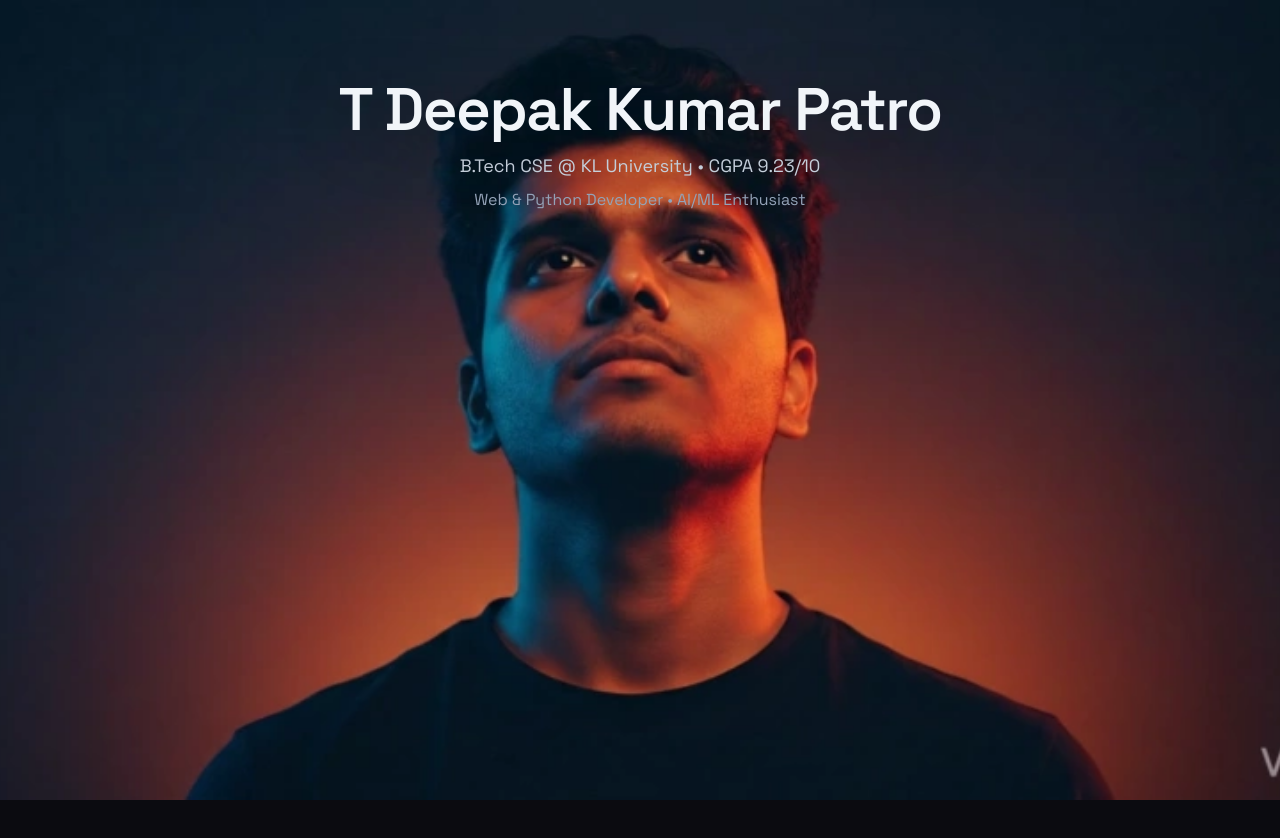
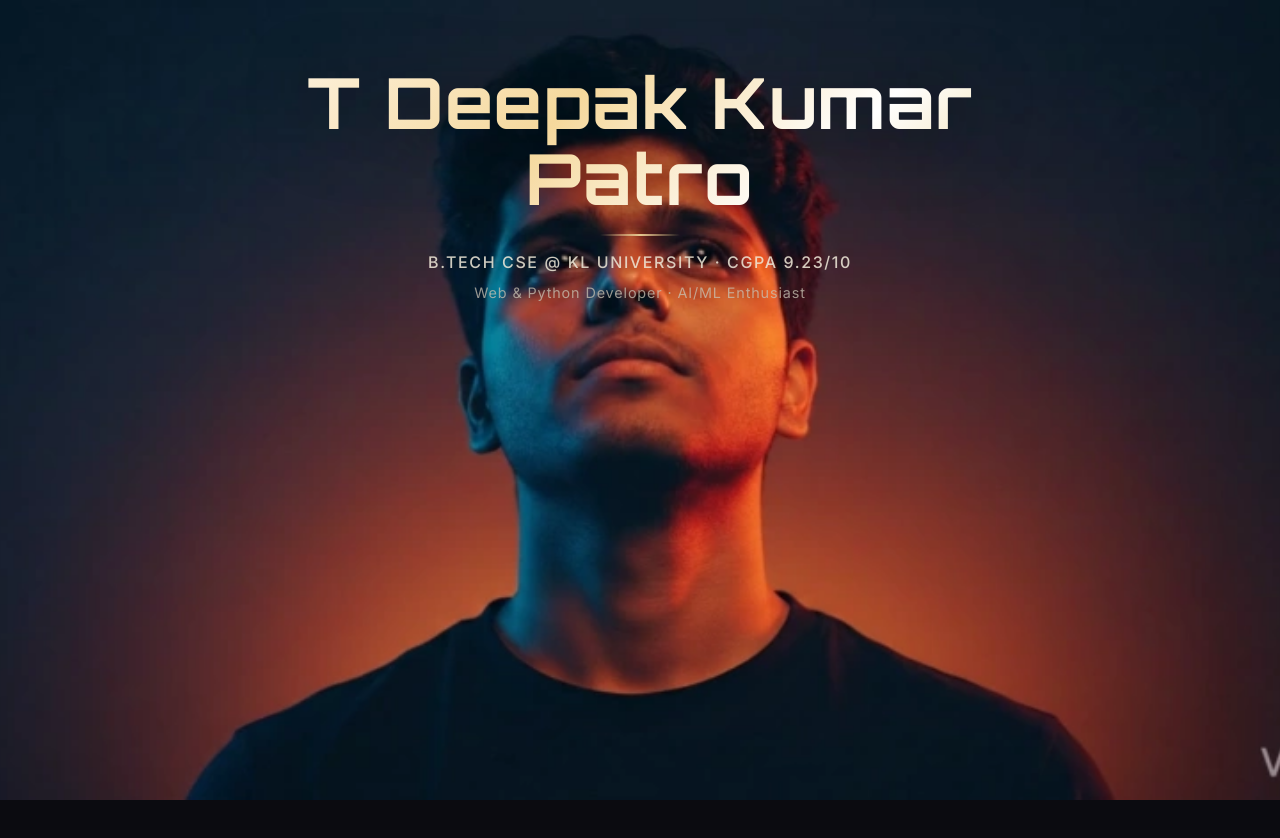
Before and after one commit to Talasudeepk/POERTFOLIO, a React (Vite) app: page / in a window 1280 px wide. Shown: the top 838 px of the page. Built offline with nearby package versions, Linux system fonts and the light colour scheme.

Commit message:
first commit

```diff
--- a/index.html
+++ b/index.html
@@ -4,7 +4,10 @@
     <meta charset="UTF-8" />
     <link rel="icon" type="image/svg+xml" href="/favicon.svg" />
     <meta name="viewport" content="width=device-width, initial-scale=1.0" />
-    <title>temp-app</title>
+    <link rel="preconnect" href="https://fonts.googleapis.com">
+    <link rel="preconnect" href="https://fonts.gstatic.com" crossorigin>
+    <link href="https://fonts.googleapis.com/css2?family=Inter:ital,opsz,wght@0,14..32,100..900;1,14..32,100..900&family=Orbitron:wght@400..900&display=swap" rel="stylesheet">
+    <title>T Deepak Kumar Patro - Portfolio</title>
   </head>
   <body>
     <div id="root"></div>
--- a/src/App.jsx
+++ b/src/App.jsx
@@ -1,15 +1,23 @@
-import React, { useRef } from 'react';
-import { useScroll } from 'framer-motion';
+import React, { useRef, useState } from 'react';
+import { useScroll, useMotionValueEvent } from 'framer-motion';
 import ScrollyCanvas from './components/ScrollyCanvas';
 import Overlay from './components/Overlay';
 import Projects from './components/Projects';
 
 function App() {
   const containerRef = useRef(null);
+  const [overlayHidden, setOverlayHidden] = useState(false);
 
   const { scrollYProgress } = useScroll({
     target: containerRef,
     offset: ["start start", "end end"]
+  });
+
+  useMotionValueEvent(scrollYProgress, "change", (latest) => {
+    setOverlayHidden((prev) => {
+      const next = latest >= 0.9;
+      return prev === next ? prev : next;
+    });
   });
 
   return (
@@ -19,7 +27,7 @@ function App() {
         {/* Sticky wrapper limiting canvas & overlay to viewport height */}
         <div className="sticky top-0 h-screen w-full overflow-hidden">
           <ScrollyCanvas scrollYProgress={scrollYProgress} />
-          <Overlay scrollYProgress={scrollYProgress} />
+          {!overlayHidden && <Overlay scrollYProgress={scrollYProgress} />}
         </div>
       </div>
 
--- a/src/components/Overlay.jsx
+++ b/src/components/Overlay.jsx
@@ -1,69 +1,114 @@
-import React from 'react';
-import { motion, useTransform } from 'framer-motion';
+import React, { useState } from 'react';
+import { motion, AnimatePresence, useTransform, useMotionValueEvent } from 'framer-motion';
 
 const Overlay = ({ scrollYProgress }) => {
-  // Section 1: Top (0% -> 12%)
-  const y1 = useTransform(scrollYProgress, [0, 0.12], [0, -60]);
-  const opacity1 = useTransform(scrollYProgress, [0, 0.08, 0.12], [1, 1, 0]);
-  // Section 2: Left aligned (18% -> 30% -> 52%)
-  const y2 = useTransform(scrollYProgress, [0.18, 0.3, 0.52], [80, 0, -80]);
-  const opacity2 = useTransform(scrollYProgress, [0.18, 0.28, 0.42, 0.52], [0, 1, 1, 0]);
+  // Phase controls which section is mounted — eliminates any ghost rendering
+  // 1 = name card, 2 = projects, 3 = internship, 0 = none
+  const [phase, setPhase] = useState(1);
 
-  // Section 3: Right aligned (56% -> 66% -> 86%)
-  const y3 = useTransform(scrollYProgress, [0.56, 0.66, 0.86], [80, 0, -80]);
-  const opacity3 = useTransform(scrollYProgress, [0.56, 0.64, 0.76, 0.86], [0, 1, 1, 0]);
+  useMotionValueEvent(scrollYProgress, 'change', (v) => {
+    if (v < 0.18)        setPhase(1);
+    else if (v < 0.56)   setPhase(2);
+    else if (v < 0.92)   setPhase(3);
+    else                 setPhase(0);
+  });
+
+  // ── Section 1 transforms ─────────────────────────────────────────────
+  const y1      = useTransform(scrollYProgress, [0,    0.15], [0,   -70]);
+  const opacity1= useTransform(scrollYProgress, [0, 0.08, 0.15], [1, 1, 0]);
+
+  // ── Section 2 transforms ─────────────────────────────────────────────
+  const y2      = useTransform(scrollYProgress, [0.22, 0.32, 0.50], [80,  0, -80]);
+  const opacity2= useTransform(scrollYProgress, [0.22, 0.30, 0.44, 0.52], [0, 1, 1, 0]);
+
+  // ── Section 3 transforms ─────────────────────────────────────────────
+  const y3      = useTransform(scrollYProgress, [0.58, 0.68, 0.84], [80,  0, -80]);
+  const opacity3= useTransform(scrollYProgress, [0.58, 0.66, 0.78, 0.88], [0, 1, 1, 0]);
 
   return (
-    <div className="absolute top-0 left-0 w-full h-full pointer-events-none z-10 flex flex-col items-center justify-center">
+    <div className="absolute top-0 left-0 w-full h-full pointer-events-none z-10">
+      <AnimatePresence>
 
-      {/* Section 1 - 0% */}
+        {/* ── Section 1 — Name card (0 → 18%) ─────────────────────── */}
+        {phase === 1 && (
           <motion.div
+            key="s1"
             style={{ y: y1, opacity: opacity1 }}
-        className="absolute inset-0 px-6 flex items-start justify-center text-center text-slate-100 pt-16 md:pt-20"
+            className="absolute inset-0 px-6 flex items-start justify-center text-center text-slate-100 pt-14 md:pt-16"
           >
-        <div className="max-w-3xl">
-          <p className="text-4xl md:text-6xl font-semibold tracking-tight drop-shadow-[0_10px_30px_rgba(0,0,0,0.45)]">
+            <div className="max-w-4xl">
+              <p
+                style={{
+                  fontFamily: "'Orbitron', sans-serif",
+                  fontSize: 'clamp(2rem, 5.5vw, 5.5rem)',
+                  fontWeight: 700,
+                  lineHeight: 1.08,
+                  letterSpacing: '0.02em',
+                  background: 'linear-gradient(135deg, #fff9f0 0%, #f5d89c 40%, #ffffff 70%, #e8c97a 100%)',
+                  WebkitBackgroundClip: 'text',
+                  WebkitTextFillColor: 'transparent',
+                  backgroundClip: 'text',
+                  filter: 'drop-shadow(0 8px 32px rgba(0,0,0,0.55))',
+                }}
+              >
                 T Deepak Kumar Patro
               </p>
-          <p className="mt-3 text-base md:text-lg text-slate-300">
-            B.Tech CSE @ KL University  •  CGPA 9.23/10
+              <div style={{ width: '80px', height: '1.5px', background: 'linear-gradient(90deg, transparent, #f5d89c, transparent)', margin: '18px auto 14px' }} />
+              <p style={{ fontFamily: "'Inter', sans-serif", fontWeight: 500, fontSize: 'clamp(0.78rem, 1.4vw, 1rem)', letterSpacing: '0.1em', color: 'rgba(241,235,219,0.85)', textTransform: 'uppercase' }}>
+                B.Tech CSE&nbsp;@&nbsp;KL University&nbsp;·&nbsp;CGPA 9.23/10
               </p>
-          <p className="mt-2 text-sm md:text-base text-slate-400">
-            Web & Python Developer  •  AI/ML Enthusiast
+              <p style={{ fontFamily: "'Inter', sans-serif", fontWeight: 400, fontSize: 'clamp(0.72rem, 1.2vw, 0.9rem)', letterSpacing: '0.06em', color: 'rgba(200,193,179,0.75)', marginTop: '8px' }}>
+                Web &amp; Python Developer&nbsp;·&nbsp;AI/ML Enthusiast
               </p>
             </div>
           </motion.div>
+        )}
 
-      {/* Section 2 - 30% */}
+        {/* ── Section 2 — Projects (22 → 52%) ─────────────────────── */}
+        {phase === 2 && (
           <motion.div
+            key="s2"
             style={{ y: y2, opacity: opacity2 }}
-        className="absolute w-full px-8 md:px-24 flex justify-start text-slate-100"
+            className="absolute inset-0 flex items-center px-8 md:px-24 text-slate-100"
           >
             <div className="max-w-xl">
-          <h2 className="text-4xl md:text-6xl font-semibold tracking-tight leading-tight drop-shadow-[0_10px_30px_rgba(0,0,0,0.45)]">
-            Projects in <span className="text-emerald-300">React</span> and <span className="text-emerald-300">Python</span>
+              <h2
+                style={{ fontFamily: "'Orbitron', sans-serif", fontWeight: 700 }}
+                className="text-3xl md:text-5xl tracking-tight leading-tight drop-shadow-[0_10px_30px_rgba(0,0,0,0.45)]"
+              >
+                Projects in{' '}
+                <span className="text-emerald-300">React</span> and{' '}
+                <span className="text-emerald-300">Python</span>
               </h2>
-          <p className="mt-4 text-base md:text-lg text-slate-300">
+              <p style={{ fontFamily: "'Inter', sans-serif" }} className="mt-4 text-base md:text-lg text-slate-300">
                 To-Do App, Portfolio Site, NutriLabel Recipe Validator
               </p>
             </div>
           </motion.div>
+        )}
 
-      {/* Section 3 - 60% */}
+        {/* ── Section 3 — Internship (58 → 88%) ───────────────────── */}
+        {phase === 3 && (
           <motion.div
+            key="s3"
             style={{ y: y3, opacity: opacity3 }}
-        className="absolute w-full px-8 md:px-24 flex justify-end text-slate-100"
+            className="absolute inset-0 flex items-center justify-end px-8 md:px-24 text-slate-100"
           >
             <div className="max-w-xl text-right">
-          <h2 className="text-4xl md:text-6xl font-semibold tracking-tight leading-tight drop-shadow-[0_10px_30px_rgba(0,0,0,0.45)]">
+              <h2
+                style={{ fontFamily: "'Orbitron', sans-serif", fontWeight: 700 }}
+                className="text-3xl md:text-5xl tracking-tight leading-tight drop-shadow-[0_10px_30px_rgba(0,0,0,0.45)]"
+              >
                 Seeking a software or web development internship
               </h2>
-          <p className="mt-4 text-base md:text-lg text-slate-300">
+              <p style={{ fontFamily: "'Inter', sans-serif" }} className="mt-4 text-base md:text-lg text-slate-300">
                 Focused on real-world impact and clean, scalable code
               </p>
             </div>
           </motion.div>
+        )}
 
+      </AnimatePresence>
     </div>
   );
 };
--- a/src/components/Projects.jsx
+++ b/src/components/Projects.jsx
@@ -32,21 +32,24 @@ const highlights = [
 const projects = [
   {
     id: 1,
-    title: 'Profile Card & Portfolio Website',
-    description: 'Designed and built responsive UI components with a clean layout and readable typography for a personal portfolio.',
-    tags: ['HTML', 'CSS', 'Responsive Design'],
+    title: 'SCOREMATRIX - Student analytics system',
+    description: 'Developed a web-based platform to analyze student performance using only Django featuring interactive dashboards and data visualization.',
+    tags: ['Django', 'Bootstrap', 'Responsive Design'],
+    source: 'https://github.com/Talasudeepk/SCOREMATRIX',
   },
   {
     id: 2,
     title: 'To-Do List Application',
     description: 'Built a task management app with add, delete, and manage flows using React state and event handling.',
     tags: ['React.js', 'JavaScript', 'State Management'],
+    source: 'https://github.com/Talasudeepk/To-do-list',
   },
   {
     id: 3,
-    title: 'NutriLabel - Healthy Recipe Validator',
+    title: 'Nutritrack - Healthy Recipe Validator',
     description: 'Analyzes user-submitted recipes against FSSAI guidelines and suggests healthier ingredient alternatives.',
     tags: ['Python', 'Data Validation', 'Logic'],
+    source: 'https://github.com/Talasudeepk/Nutritrack',
   },
   {
     id: 4,
@@ -54,6 +57,7 @@ const projects = [
     description: 'Tool to generate optimized prompts for AI models with a focus on clarity and output quality.',
     tags: ['Prompt Engineering', 'AI/ML', 'Ongoing'],
     status: 'Ongoing',
+    source: 'https://github.com/Talasudeepk/LUMIQ',
   },
 ];
 
@@ -117,6 +121,13 @@ const Projects = () => {
                     </span>
                   ))}
                 </div>
+
+                <a
+                  href={project.source}
+                  className="inline-flex items-center gap-2 text-sm font-semibold text-emerald-200 hover:text-emerald-100 transition-colors"
+                >
+                  Source Code
+                </a>
               </div>
             </div>
           ))}
--- a/src/index.css
+++ b/src/index.css
@@ -1,8 +1,15 @@
-@import url("https://fonts.googleapis.com/css2?family=Space+Grotesk:wght@300..700&display=swap");
-
 @tailwind base;
 @tailwind components;
 @tailwind utilities;
+
+@font-face {
+  font-family: "Azurio";
+  src: url("/fonts/Azurio-Semibold.woff2") format("woff2"),
+       url("/fonts/Azurio-Semibold.woff") format("woff");
+  font-weight: 600;
+  font-style: normal;
+  font-display: swap;
+}
 
 @layer base {
   body {
--- a/tailwind.config.js
+++ b/tailwind.config.js
@@ -7,7 +7,8 @@ export default {
   theme: {
     extend: {
       fontFamily: {
-        sans: ['"Space Grotesk"', 'system-ui', 'sans-serif'],
+        sans: ['"Manrope"', 'system-ui', 'sans-serif'],
+        display: ['"Fraunces"', 'serif'],
       },
       colors: {
         background: '#0b0b10',
```
Also changed, not shown: 1 other file (tests, documents, lock files or other folders). Lines whose indentation alone changed are shown as unchanged.
